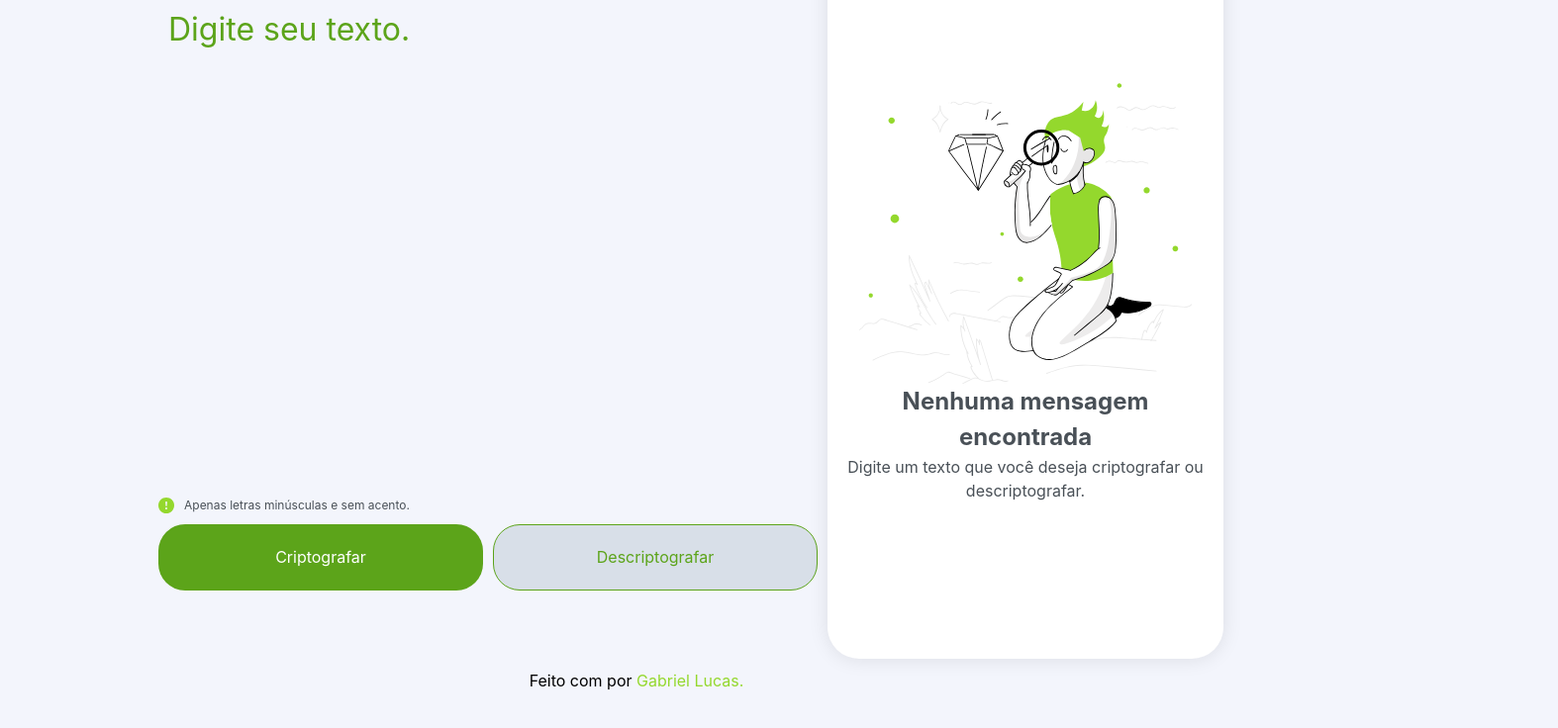
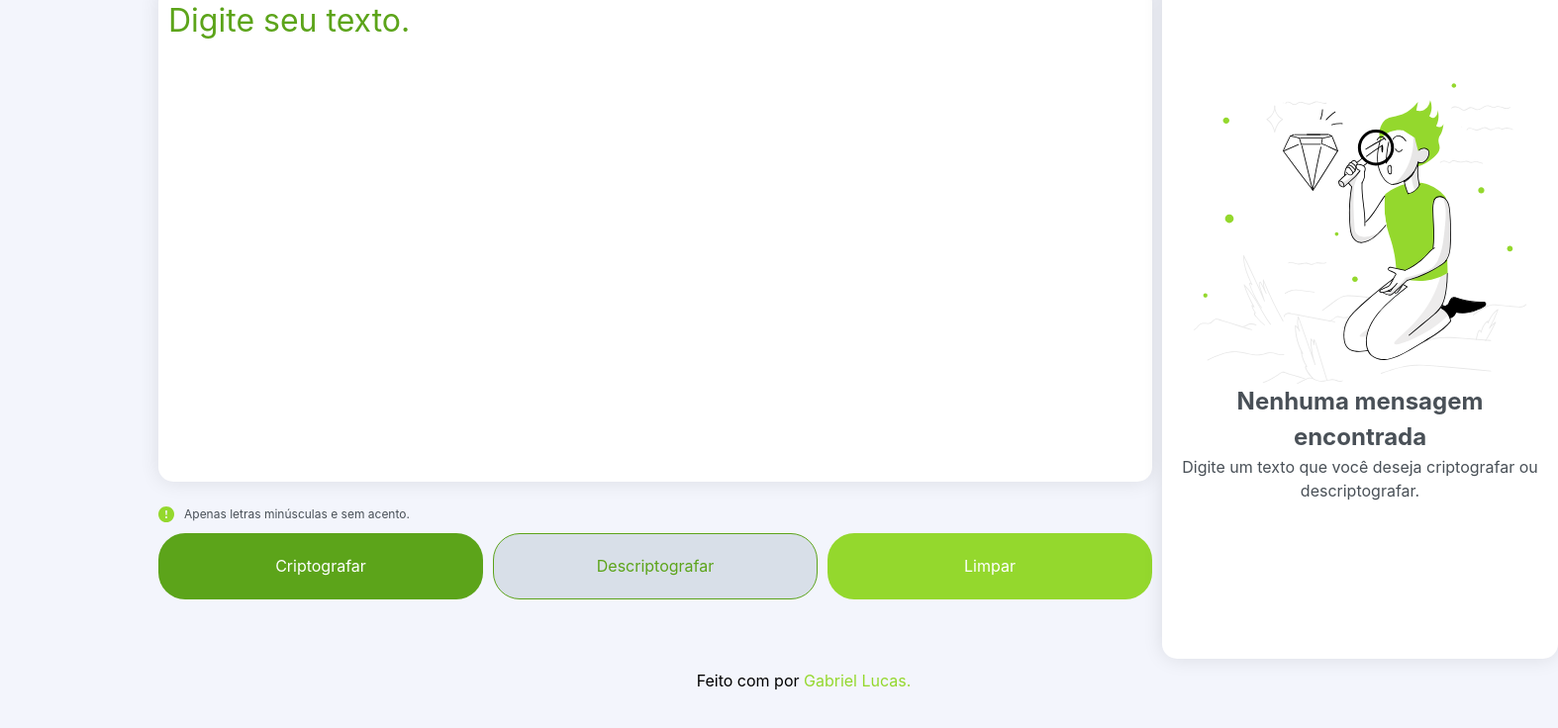
Before and after one commit to gabrielucasantos/decodificador_challenge_alura, a plain HTML site: page index.html in a window 1280 px wide. Shown: the part 124-860 px from the top of the page at 99% size, 1574 px wide, since content can reach past the window. Drawn offline with Linux system fonts and the light colour scheme.

Commit message:
Aprimorar a interface e adicionar um botão funcional para limpar o campo de texto.

```diff
--- a/index.html
+++ b/index.html
@@ -15,6 +15,7 @@
 				<div class="container-text">
 					<textarea name="text-input" id="text-input" cols="30" rows="10" placeholder="Digite seu texto."></textarea>
 				</div>
+				<br>
 				<div class="container-btn-box">
 					<p class="warning">
 						<img src="assets/warning.svg" alt="" />
@@ -23,6 +24,7 @@
 					<div class="container-btn">
 						<button class="btn btn-criptografar">Criptografar</button>
 						<button class="btn btn-descriptografar">Descriptografar</button>
+						<button class="btn btn-limpar">Limpar</button>
 					</div>
 				</div>
 			</div>
--- a/scripts/script.js
+++ b/scripts/script.js
@@ -6,6 +6,8 @@ const resultBox = document.querySelector(".result-box");
 const resultWindow = document.querySelector(".result");
 const resultText = document.querySelector(".result-text");
 const warning = document.querySelector(".warning");
+const btnLimpar = document.querySelector(".btn-limpar");
+const campoTexto = document.querySelector("#text-input");
 
 const CHAVE_CRIPTOGRAFIA = [
 	["e", "enter"],
@@ -66,3 +68,7 @@ function descriptografarTexto(texto) {
 	});
 	return textoDescriptografado;
 }
+
+btnLimpar.addEventListener("click", function() {
+    campoTexto.value = ""; // Define o valor do campo de texto como vazio
+});
--- a/styles/style.css
+++ b/styles/style.css
@@ -124,6 +124,19 @@ body {
 	outline: none;
 }
 
+/* Borda no Campo de Digitação */
+
+.container-text textarea {
+	background-color: white;
+	border-radius: 15px;
+	box-shadow: 0px 0px 20px 0px rgba(0, 0, 0, 0.1);
+	display: flex;
+	flex-direction: column;
+	align-items: center;
+	justify-content: center;
+}
+
+
 .container-text textarea::placeholder {
 	color: var(--dark-green-300);
 	font-size: 32px;
@@ -166,12 +179,16 @@ body {
 	background-color: #d8dfe8;
 }
 
+.btn-limpar {
+	background-color: #94D82D;
+}
+
 .container-right {
 	grid-area: result;
 	grid-row: 1 / 3;
 	justify-self: center;
 	background-color: white;
-	border-radius: 32px;
+	border-radius: 15px;
 	box-shadow: 0px 0px 20px 0px rgba(0, 0, 0, 0.1);
 	width: 100%;
 	display: flex;
```
